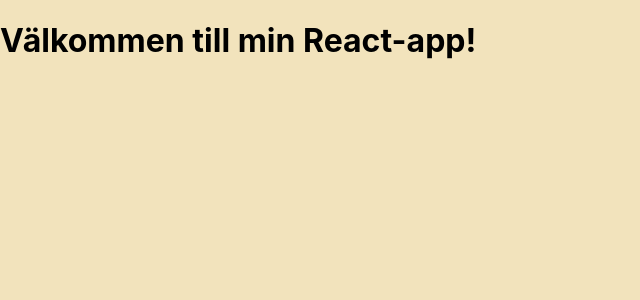
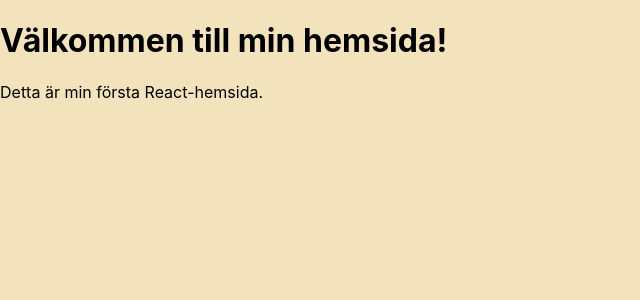
Before and after one commit to thpe2837/my-react-app, a React (Create React App) app: page / in a window 1280 px wide. Shown: the top 300 px of the page, without its empty margins (0-640 px from the left). Built offline with nearby package versions, Linux system fonts and the light colour scheme.

Commit message:
Linked home-page in app file

```diff
--- a/src/App.js
+++ b/src/App.js
@@ -1,11 +1,11 @@
 import React from 'react';
 import './App.css';
+import Home from './pages/Home';
 
 function App() {
 	return (
 	  <div className="App">
-		<h1>Välkommen till min React-app!</h1>
-		{/* Lägg till din egen layout här */}
+		<Home />
 	  </div>
 	);
   }
--- a/src/pages/Home.js
+++ b/src/pages/Home.js
@@ -0,0 +1,15 @@
+import React, { Component } from 'react';
+
+class Home extends Component {
+  render() {
+    return (
+      <div>
+        <h1>Välkommen till min hemsida!</h1>
+        <p>Detta är min första React-hemsida.</p>
+        {/* Lägg till mer innehåll här */}
+      </div>
+    );
+  }
+}
+
+export default Home;
```
